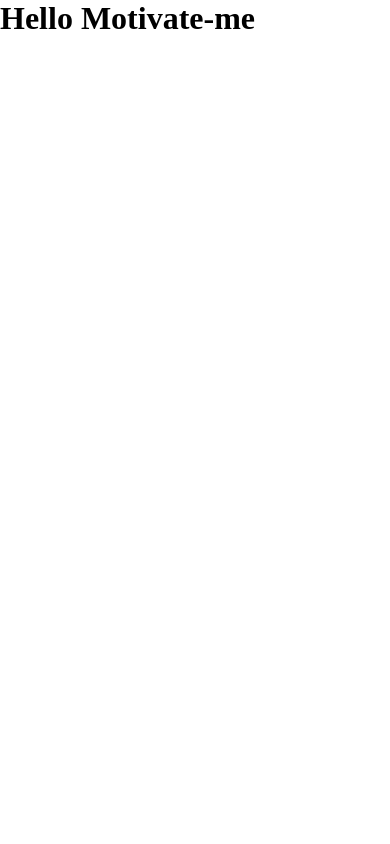
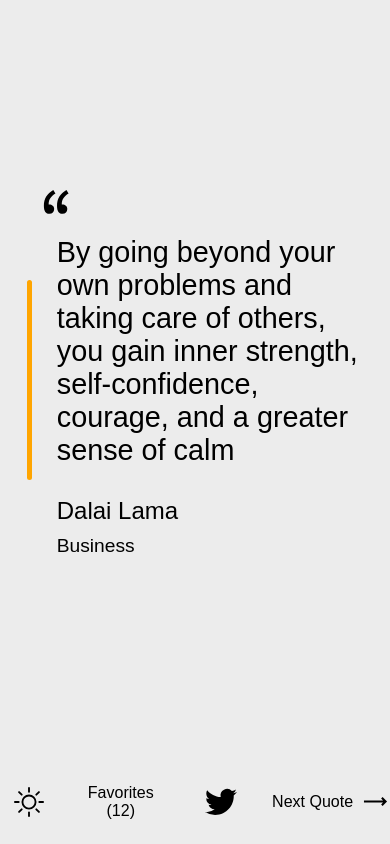
Before and after one commit to fabcodingzest/test, a React (Create React App) app: page / in a window 390 px wide. Built offline with nearby package versions, Linux system fonts and the light colour scheme.

Commit message:
style initial app design

```diff
--- a/src/App.css
+++ b/src/App.css
@@ -1,53 +1,232 @@
+:root {
+  --main-font: 'Arial';
+}
 * {
   box-sizing: border-box;
   padding: 0;
   margin: 0;
 }
 
-.mode {
-  position: absolute;
-  top: 30px;
-  left: 30px;
+.container {
+  background: rgb(236, 236, 236);
+  width: 100vw;
+  height: 100vh;
+  display: flex;
 }
 
-.search {
-  position: absolute;
-  top: 1vh;
-  left: 45vw;
+.quote-container {
+  /* background: navy; */
+  width: 90vw;
+  display: flex;
+  justify-content: center;
+  align-items: center;
 }
 
-.search-button {
-  padding: 8px;
+.quote {
+  /* background: white; */
+  height: 45vh;
+  width: 100%;
+  margin: 10px;
+  display: flex;
+  align-items: center;
+  justify-content: center;
+}
+
+.quote-bar {
+  width: 8px;
+  margin: 10px;
+  height: 300px;
+  background: orange;
   border-radius: 10px;
-  border-color: firebrick;
+}
+
+.text {
+  /* background: orange; */
+  width: 40vw;
+  padding: 20px;
+  font-family: var(--main-font);
+  font-size: 2.05rem;
+  font-weight: 500;
+}
+
+.author {
+  font-family: var(--main-font);
+  font-size: 1.6rem;
+  font-weight: 400;
+}
+
+.genre {
+  font-family: var(--main-font);
+  font-size: 1.3rem;
+  font-weight: 200;
+  margin-top: 10px;
+}
+
+.author-info {
+  /* background: purple; */
+  width: 50%;
+  padding: 20px;
+}
+
+.feature-container {
+  /* background: firebrick; */
+  width: 25vw;
+  display: flex;
+  flex-direction: column;
+  justify-content: space-between;
+}
+
+.modes {
+  /* background: yellow; */
+  display: absolute;
+  top: 0;
+  display: flex;
+  flex-direction: row-reverse;
+  justify-content: space-between;
+}
+
+.darkmode {
+  cursor: pointer;
+}
+
+.favorites {
+  /* background: firebrick; */
+  width: 40%;
+  padding: 10px;
+  cursor: pointer;
+  display: flex;
+  align-items: center;
+}
+
+.favorite {
+  cursor: pointer;
+}
+
+.share-twitter {
+  width: 50%;
+  display: flex;
+  cursor: pointer;
+}
+
+.next-quote {
+  /* background: rgb(0, 132, 255); */
+  display: flex;
+  justify-content: space-evenly;
+  align-items: center;
+  width: 50%;
+  padding: 10px;
+  margin-bottom: 200px;
+  border: 1px solid black;
+  cursor: pointer;
+}
+.next,
+.favorite {
+  font-family: var(--main-font);
+  font-size: 16px;
+  margin: 10px;
+  background: none;
+  border: none;
   outline: none;
 }
 
-.author-catalogue {
-  display: flex;
-  flex-direction: column;
-  margin: 3px;
-  width: 85%;
-  min-height: auto;
-  border-radius: 5px;
-  background: #060b26;
+.favorites:hover,
+.next-quote:hover {
+  background: rgb(20, 20, 20);
+  transition: 500ms;
+  color: white;
 }
 
-.author-catalogue-inactive {
-  display: none;
+.favorites:hover .favorite,
+.next-quote:hover .next {
+  color: white;
 }
 
-.author-button {
-  border: none;
-  margin: 5px;
-  background: none;
-  font-size: 15px;
-  outline: none;
-  padding: 5px;
-  color: #fff;
+.favorites,
+.darkmode {
+  margin: 10px;
 }
 
-.author-button:hover {
-  background: blue;
-  border-radius: 5x;
+@media (max-width: 480px) {
+  .container {
+    flex-direction: column;
+  }
+  .quote-container {
+    height: 90vh;
+    width: 100vw;
+  }
+
+  .quote {
+    height: 50vh;
+  }
+
+  .quote-bar {
+    width: 5px;
+    height: 200px;
+  }
+
+  .text {
+    width: 85vw;
+    padding: 15px;
+    font-family: var(--main-font);
+    font-size: 1.8rem;
+    font-weight: 500;
+  }
+  .author {
+    font-family: var(--main-font);
+    font-size: 1.5rem;
+    font-weight: 400;
+  }
+
+  .genre {
+    font-family: var(--main-font);
+    font-size: 1.2rem;
+    font-weight: 200;
+    margin-top: 10px;
+  }
+
+  .author-info {
+    width: 70%;
+    padding: 15px;
+  }
+
+  .feature-container {
+    width: 100vw;
+    height: 10vh;
+    flex-direction: row;
+    justify-content: space-between;
+  }
+
+  .modes {
+    width: 46.6vw;
+    height: 100%;
+    display: flex;
+    flex-direction: row;
+    justify-content: space-evenly;
+    align-items: center;
+  }
+
+  .favorites {
+    width: 55%;
+  }
+  .share-twitter {
+    height: 100%;
+    margin: 0;
+    width: 20vw;
+    align-items: center;
+    justify-content: center;
+  }
+
+  .next-quote {
+    height: 100%;
+    width: 33.3vw;
+    flex-direction: row;
+    justify-content: center;
+    padding: 0px;
+    margin-bottom: 0px;
+    border: none;
+  }
+
+  .next {
+    margin: 10px;
+  }
 }
--- a/src/App.js
+++ b/src/App.js
@@ -1,8 +1,54 @@
 import React from 'react';
+import * as BsIcons from 'react-icons/bs';
+import * as SiIcons from 'react-icons/si';
+import * as CgIcons from 'react-icons/cg';
+import * as FaIcons from 'react-icons/fa';
+import * as GoIcons from 'react-icons/go';
 import './App.css';
 
 const App = () => {
-  return <h1>Hello Motivate-me</h1>;
+  return (
+    <>
+      <div className="container">
+        <div className="quote-container">
+          <div className="quote">
+            <div className="quote-bar"></div>
+            <div className="quote-text">
+              <GoIcons.GoQuote size="30" />
+              <h1 className="text">
+                By going beyond your own problems and taking care of others, you
+                gain inner strength, self-confidence, courage, and a greater
+                sense of calm
+              </h1>
+              <div className="author-info">
+                <h4 className="author">Dalai Lama</h4>
+                <h4 className="genre">Business</h4>
+              </div>
+            </div>
+          </div>
+        </div>
+
+        <div className="feature-container">
+          <div className="modes">
+            <BsIcons.BsSun className="darkmode" size="30" />
+            <div className="favorites">
+              <FaIcons.FaHandPointRight size="24" />
+              <button className="favorite">
+                Favorites <span>(12)</span>
+              </button>
+            </div>
+          </div>
+          <div className="share-twitter">
+            <SiIcons.SiTwitter className="twitter-icon" size="32" />
+          </div>
+          <div className="next-quote">
+            <button className="next">Next Quote</button>
+            <CgIcons.CgArrowLongRight size="25" className="next-icon" />
+          </div>
+        </div>
+      </div>
+    </>
+  );
 };
 
 export default App;
```
Also changed, not shown: 2 other files (tests, documents, lock files or other folders).
